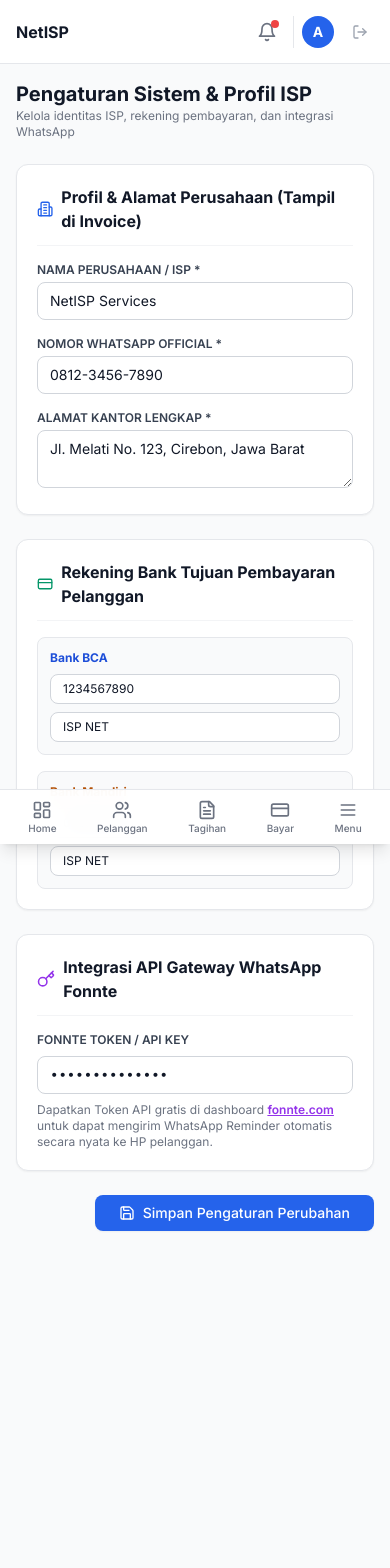
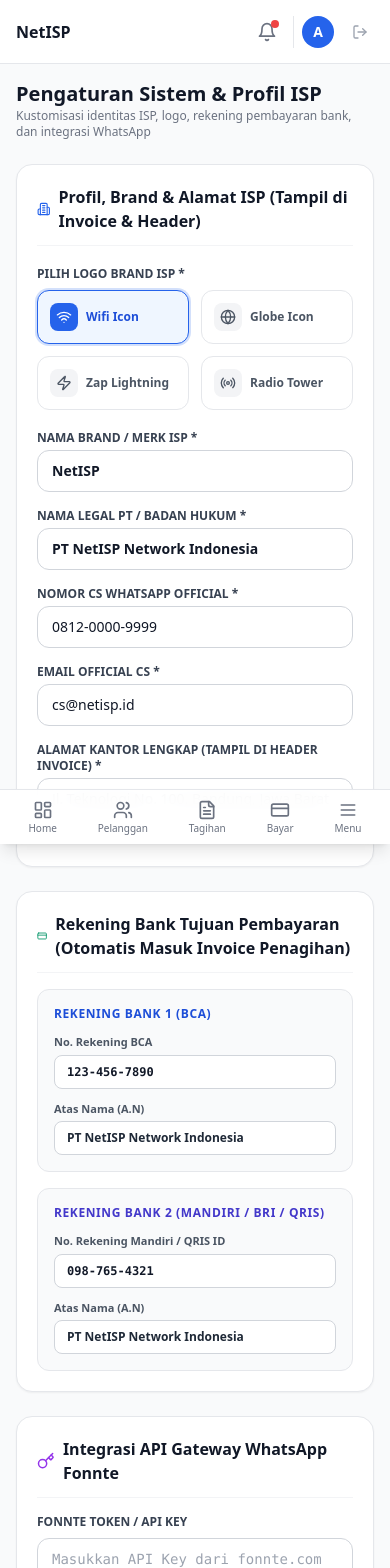
Before and after one commit to mochfauzi12/Internet-Billing-Management-System-IBMS-, a Next.js app in the folder apps/web/: page /settings in a window 390 px wide. Shown: the top 1568 px of the page. Before the commit the page ends 1311 px from the top, so only its background shows below. Built offline with nearby package versions, Linux system fonts and the light colour scheme; no server answers.

Commit message:
Integrate dynamic ISP profile, logo, address, and bank accounts seamlessly with invoices and sidebar

```diff
--- a/apps/web/src/app/settings/page.tsx
+++ b/apps/web/src/app/settings/page.tsx
@@ -5,32 +5,40 @@
 import { Topbar } from '@/components/layout/topbar';
 import { BottomNav } from '@/components/layout/bottom-nav';
 import { Button } from '@/components/ui/button';
-import { Building2, CreditCard, Key, Save, CheckCircle2 } from 'lucide-react';
+import { Building2, CreditCard, Key, Save, CheckCircle2, Wifi, Globe, Zap, Radio } from 'lucide-react';
+import { getIspSettings, saveIspSettings, IspSettings } from '@/lib/settings-store';
 
 export default function SettingsPage() {
   const [isSidebarOpen, setIsSidebarOpen] = useState(false);
   const [isSaved, setIsSaved] = useState(false);
 
-  const [companyName, setCompanyName] = useState('NetISP Services');
-  const [companyAddress, setCompanyAddress] = useState('Jl. Melati No. 123, Cirebon, Jawa Barat');
-  const [companyPhone, setCompanyPhone] = useState('0812-3456-7890');
-  const [companyEmail, setCompanyEmail] = useState('info@netisp.id');
+  const [settings, setSettings] = useState<IspSettings>({
+    companyName: 'NetISP',
+    legalName: 'PT NetISP Network Indonesia',
+    companyAddress: 'Jl. Teknologi No. 100, Bandung, Jawa Barat',
+    companyPhone: '0812-0000-9999',
+    companyEmail: 'info@netisp.id',
+    logoType: 'wifi',
+    bcaAccount: '123-456-7890',
+    bcaName: 'PT NetISP Network Indonesia',
+    mandiriAccount: '098-765-4321',
+    mandiriName: 'PT NetISP Network Indonesia',
+    waApiKey: 'dev-fonnte-key',
+  });
 
-  const [bcaAccount, setBcaAccount] = useState('1234567890');
-  const [bcaName, setBcaName] = useState('ISP NET');
-  const [mandiriAccount, setMandiriAccount] = useState('0987654321');
-  const [mandiriName, setMandiriName] = useState('ISP NET');
-
-  const [waApiKey, setWaApiKey] = useState('dev-fonnte-key');
+  useEffect(() => {
+    setSettings(getIspSettings());
+  }, []);
 
   const handleSave = (e: React.FormEvent) => {
     e.preventDefault();
+    saveIspSettings(settings);
     setIsSaved(true);
     setTimeout(() => setIsSaved(false), 3000);
   };
 
   return (
-    <div className="flex min-h-screen bg-gray-50">
+    <div className="flex min-h-screen bg-gray-50 font-sans">
       <Sidebar isOpen={isSidebarOpen} onClose={() => setIsSidebarOpen(false)} currentPath="/settings" />
       <div className="flex-1 flex flex-col min-w-0">
         <Topbar onMenuClick={() => setIsSidebarOpen(true)} />
@@ -38,103 +46,175 @@
           <div className="flex flex-col sm:flex-row sm:items-center justify-between gap-4">
             <div>
               <h1 className="text-xl sm:text-2xl font-bold text-gray-900">Pengaturan Sistem & Profil ISP</h1>
-              <p className="text-xs sm:text-sm text-gray-500">Kelola identitas ISP, rekening pembayaran, dan integrasi WhatsApp</p>
+              <p className="text-xs sm:text-sm text-gray-500">Kustomisasi identitas ISP, logo, rekening pembayaran bank, dan integrasi WhatsApp</p>
             </div>
             {isSaved && (
-              <div className="flex items-center gap-2 text-emerald-600 bg-emerald-50 px-3 py-1.5 rounded-lg text-xs font-semibold">
-                <CheckCircle2 className="w-4 h-4" /> Pengaturan Berhasil Disimpan
+              <div className="flex items-center gap-2 text-emerald-600 bg-emerald-50 px-3.5 py-2 rounded-xl text-xs font-bold border border-emerald-200">
+                <CheckCircle2 className="w-4 h-4" /> Pengaturan Tersimpan & Terintegrasi ke Invoice!
               </div>
             )}
           </div>
 
           <form onSubmit={handleSave} className="space-y-6">
-            {/* Profil ISP */}
-            <div className="bg-white p-5 rounded-xl border border-gray-200 shadow-sm space-y-4">
+            {/* Profil & Brand ISP */}
+            <div className="bg-white p-5 rounded-2xl border border-gray-200 shadow-sm space-y-5">
               <div className="flex items-center gap-2 text-blue-600 font-bold border-b border-gray-100 pb-3">
                 <Building2 className="w-5 h-5" />
-                <h3 className="text-base text-gray-900">Profil & Alamat Perusahaan (Tampil di Invoice)</h3>
+                <h3 className="text-base text-gray-900">Profil, Brand & Alamat ISP (Tampil di Invoice & Header)</h3>
               </div>
+
+              {/* Logo Choice */}
+              <div>
+                <label className="block text-xs font-bold text-gray-700 uppercase mb-2">Pilih Logo Brand ISP *</label>
+                <div className="grid grid-cols-2 sm:grid-cols-4 gap-3">
+                  {[
+                    { id: 'wifi', name: 'Wifi Icon', icon: Wifi },
+                    { id: 'globe', name: 'Globe Icon', icon: Globe },
+                    { id: 'zap', name: 'Zap Lightning', icon: Zap },
+                    { id: 'tower', name: 'Radio Tower', icon: Radio },
+                  ].map((item) => {
+                    const IconComp = item.icon;
+                    const isSelected = settings.logoType === item.id;
+                    return (
+                      <button
+                        key={item.id}
+                        type="button"
+                        onClick={() => setSettings({ ...settings, logoType: item.id as any })}
+                        className={`p-3 rounded-xl border flex items-center gap-2 text-xs font-bold transition-all ${
+                          isSelected
+                            ? 'bg-blue-50 border-blue-600 text-blue-700 ring-2 ring-blue-600/20'
+                            : 'bg-white border-gray-200 text-gray-600 hover:bg-gray-50'
+                        }`}
+                      >
+                        <div className={`p-1.5 rounded-lg ${isSelected ? 'bg-blue-600 text-white' : 'bg-gray-100 text-gray-600'}`}>
+                          <IconComp className="w-4 h-4" />
+                        </div>
+                        <span>{item.name}</span>
+                      </button>
+                    );
+                  })}
+                </div>
+              </div>
+
               <div className="grid grid-cols-1 md:grid-cols-2 gap-4">
                 <div>
-                  <label className="block text-xs font-semibold text-gray-700 uppercase mb-1">Nama Perusahaan / ISP *</label>
+                  <label className="block text-xs font-bold text-gray-700 uppercase mb-1">Nama Brand / Merk ISP *</label>
                   <input
                     type="text"
                     required
-                    value={companyName}
-                    onChange={(e) => setCompanyName(e.target.value)}
-                    className="w-full px-3 py-2 border border-gray-300 rounded-lg text-sm focus:ring-2 focus:ring-blue-500 focus:outline-none"
+                    value={settings.companyName}
+                    onChange={(e) => setSettings({ ...settings, companyName: e.target.value })}
+                    placeholder="NetISP"
+                    className="w-full px-3.5 py-2.5 border border-gray-300 rounded-xl text-sm font-semibold focus:ring-2 focus:ring-blue-500 focus:outline-none"
                   />
                 </div>
                 <div>
-                  <label className="block text-xs font-semibold text-gray-700 uppercase mb-1">Nomor WhatsApp Official *</label>
+                  <label className="block text-xs font-bold text-gray-700 uppercase mb-1">Nama Legal PT / Badan Hukum *</label>
                   <input
                     type="text"
                     required
-                    value={companyPhone}
-                    onChange={(e) => setCompanyPhone(e.target.value)}
-                    className="w-full px-3 py-2 border border-gray-300 rounded-lg text-sm focus:ring-2 focus:ring-blue-500 focus:outline-none"
+                    value={settings.legalName}
+                    onChange={(e) => setSettings({ ...settings, legalName: e.target.value })}
+                    placeholder="PT NetISP Network Indonesia"
+                    className="w-full px-3.5 py-2.5 border border-gray-300 rounded-xl text-sm font-semibold focus:ring-2 focus:ring-blue-500 focus:outline-none"
+                  />
+                </div>
+                <div>
+                  <label className="block text-xs font-bold text-gray-700 uppercase mb-1">Nomor CS WhatsApp Official *</label>
+                  <input
+                    type="text"
+                    required
+                    value={settings.companyPhone}
+                    onChange={(e) => setSettings({ ...settings, companyPhone: e.target.value })}
+                    placeholder="0812-0000-9999"
+                    className="w-full px-3.5 py-2.5 border border-gray-300 rounded-xl text-sm font-medium focus:ring-2 focus:ring-blue-500 focus:outline-none"
+                  />
+                </div>
+                <div>
+                  <label className="block text-xs font-bold text-gray-700 uppercase mb-1">Email Official CS *</label>
+                  <input
+                    type="email"
+                    required
+                    value={settings.companyEmail}
+                    onChange={(e) => setSettings({ ...settings, companyEmail: e.target.value })}
+                    placeholder="cs@netisp.id"
+                    className="w-full px-3.5 py-2.5 border border-gray-300 rounded-xl text-sm font-medium focus:ring-2 focus:ring-blue-500 focus:outline-none"
                   />
                 </div>
                 <div className="md:col-span-2">
-                  <label className="block text-xs font-semibold text-gray-700 uppercase mb-1">Alamat Kantor Lengkap *</label>
+                  <label className="block text-xs font-bold text-gray-700 uppercase mb-1">Alamat Kantor Lengkap (Tampil di Header Invoice) *</label>
                   <textarea
                     rows={2}
                     required
-                    value={companyAddress}
-                    onChange={(e) => setCompanyAddress(e.target.value)}
-                    className="w-full px-3 py-2 border border-gray-300 rounded-lg text-sm focus:ring-2 focus:ring-blue-500 focus:outline-none"
+                    value={settings.companyAddress}
+                    onChange={(e) => setSettings({ ...settings, companyAddress: e.target.value })}
+                    className="w-full px-3.5 py-2.5 border border-gray-300 rounded-xl text-sm font-medium focus:ring-2 focus:ring-blue-500 focus:outline-none"
                   />
                 </div>
               </div>
             </div>
 
-            {/* Rekening Pembayaran */}
-            <div className="bg-white p-5 rounded-xl border border-gray-200 shadow-sm space-y-4">
+            {/* Rekening Bank Tujuan Pembayaran */}
+            <div className="bg-white p-5 rounded-2xl border border-gray-200 shadow-sm space-y-4">
               <div className="flex items-center gap-2 text-emerald-600 font-bold border-b border-gray-100 pb-3">
                 <CreditCard className="w-5 h-5" />
-                <h3 className="text-base text-gray-900">Rekening Bank Tujuan Pembayaran Pelanggan</h3>
+                <h3 className="text-base text-gray-900">Rekening Bank Tujuan Pembayaran (Otomatis Masuk Invoice Penagihan)</h3>
               </div>
               <div className="grid grid-cols-1 md:grid-cols-2 gap-4">
-                <div className="p-3 bg-gray-50 rounded-lg border border-gray-200 space-y-2">
-                  <div className="text-xs font-bold text-blue-700">Bank BCA</div>
+                {/* Bank BCA */}
+                <div className="p-4 bg-gray-50 rounded-xl border border-gray-200 space-y-3">
+                  <div className="text-xs font-extrabold text-blue-700 uppercase tracking-wider">Rekening Bank 1 (BCA)</div>
+                  <div>
+                    <label className="block text-[11px] font-semibold text-gray-600 mb-1">No. Rekening BCA</label>
                     <input
                       type="text"
-                    placeholder="No. Rekening BCA"
-                    value={bcaAccount}
-                    onChange={(e) => setBcaAccount(e.target.value)}
-                    className="w-full px-3 py-1.5 border border-gray-300 rounded-lg text-xs bg-white"
+                      placeholder="123-456-7890"
+                      value={settings.bcaAccount}
+                      onChange={(e) => setSettings({ ...settings, bcaAccount: e.target.value })}
+                      className="w-full px-3 py-2 border border-gray-300 rounded-lg text-xs font-mono font-bold text-gray-900 bg-white"
                     />
+                  </div>
+                  <div>
+                    <label className="block text-[11px] font-semibold text-gray-600 mb-1">Atas Nama (A.N)</label>
                     <input
                       type="text"
-                    placeholder="Atas Nama"
-                    value={bcaName}
-                    onChange={(e) => setBcaName(e.target.value)}
-                    className="w-full px-3 py-1.5 border border-gray-300 rounded-lg text-xs bg-white"
+                      placeholder="PT NetISP Network Indonesia"
+                      value={settings.bcaName}
+                      onChange={(e) => setSettings({ ...settings, bcaName: e.target.value })}
+                      className="w-full px-3 py-2 border border-gray-300 rounded-lg text-xs font-semibold text-gray-800 bg-white"
                     />
                   </div>
+                </div>
 
-                <div className="p-3 bg-gray-50 rounded-lg border border-gray-200 space-y-2">
-                  <div className="text-xs font-bold text-amber-700">Bank Mandiri</div>
+                {/* Bank Mandiri / QRIS */}
+                <div className="p-4 bg-gray-50 rounded-xl border border-gray-200 space-y-3">
+                  <div className="text-xs font-extrabold text-indigo-700 uppercase tracking-wider">Rekening Bank 2 (Mandiri / BRI / QRIS)</div>
+                  <div>
+                    <label className="block text-[11px] font-semibold text-gray-600 mb-1">No. Rekening Mandiri / QRIS ID</label>
                     <input
                       type="text"
-                    placeholder="No. Rekening Mandiri"
-                    value={mandiriAccount}
-                    onChange={(e) => setMandiriAccount(e.target.value)}
-                    className="w-full px-3 py-1.5 border border-gray-300 rounded-lg text-xs bg-white"
+                      placeholder="098-765-4321"
+                      value={settings.mandiriAccount}
+                      onChange={(e) => setSettings({ ...settings, mandiriAccount: e.target.value })}
+                      className="w-full px-3 py-2 border border-gray-300 rounded-lg text-xs font-mono font-bold text-gray-900 bg-white"
                     />
+                  </div>
+                  <div>
+                    <label className="block text-[11px] font-semibold text-gray-600 mb-1">Atas Nama (A.N)</label>
                     <input
                       type="text"
-                    placeholder="Atas Nama"
-                    value={mandiriName}
-                    onChange={(e) => setMandiriName(e.target.value)}
-                    className="w-full px-3 py-1.5 border border-gray-300 rounded-lg text-xs bg-white"
+                      placeholder="PT NetISP Network Indonesia"
+                      value={settings.mandiriName}
+                      onChange={(e) => setSettings({ ...settings, mandiriName: e.target.value })}
+                      className="w-full px-3 py-2 border border-gray-300 rounded-lg text-xs font-semibold text-gray-800 bg-white"
                     />
+                  </div>
                 </div>
               </div>
             </div>
 
             {/* Integrasi WhatsApp API Fonnte */}
-            <div className="bg-white p-5 rounded-xl border border-gray-200 shadow-sm space-y-4">
+            <div className="bg-white p-5 rounded-2xl border border-gray-200 shadow-sm space-y-4">
               <div className="flex items-center gap-2 text-purple-600 font-bold border-b border-gray-100 pb-3">
                 <Key className="w-5 h-5" />
                 <h3 className="text-base text-gray-900">Integrasi API Gateway WhatsApp Fonnte</h3>
@@ -143,21 +223,21 @@
                 <label className="block text-xs font-semibold text-gray-700 uppercase">Fonnte Token / API Key</label>
                 <input
                   type="password"
-                  value={waApiKey}
-                  onChange={(e) => setWaApiKey(e.target.value)}
+                  value={settings.waApiKey}
+                  onChange={(e) => setSettings({ ...settings, waApiKey: e.target.value })}
                   placeholder="Masukkan API Key dari fonnte.com"
-                  className="w-full px-3 py-2 border border-gray-300 rounded-lg text-sm focus:ring-2 focus:ring-purple-500 focus:outline-none font-mono"
+                  className="w-full px-3.5 py-2.5 border border-gray-300 rounded-xl text-sm focus:ring-2 focus:ring-purple-500 focus:outline-none font-mono"
                 />
                 <p className="text-xs text-gray-500">
-                  Dapatkan Token API gratis di dashboard <a href="https://fonnte.com" target="_blank" className="text-purple-600 underline font-semibold">fonnte.com</a> untuk dapat mengirim WhatsApp Reminder otomatis secara nyata ke HP pelanggan.
+                  Dapatkan Token API di <a href="https://fonnte.com" target="_blank" className="text-purple-600 underline font-semibold">fonnte.com</a> untuk mengirimkan reminder WhatsApp secara nyata ke HP pelanggan.
                 </p>
               </div>
             </div>
 
-            <div className="flex justify-end">
-              <Button type="submit" variant="primary" className="gap-2 px-6">
+            <div className="flex justify-end pt-2">
+              <Button type="submit" variant="primary" className="gap-2 px-8 py-3 text-sm font-bold shadow-lg shadow-blue-500/25">
                 <Save className="w-4 h-4" />
-                Simpan Pengaturan Perubahan
+                Simpan & Integrasikan Ke Invoice
               </Button>
             </div>
           </form>
--- a/apps/web/src/components/layout/sidebar.tsx
+++ b/apps/web/src/components/layout/sidebar.tsx
@@ -1,8 +1,9 @@
 'use client';
 
-import React from 'react';
-import { Wifi, LayoutDashboard, Users, Package, FileText, CreditCard, Bell, BarChart3, Settings, ShieldCheck, LogOut, X } from 'lucide-react';
+import React, { useEffect, useState } from 'react';
+import { Wifi, Globe, Zap, Radio, LayoutDashboard, Users, Package, FileText, CreditCard, Bell, BarChart3, Settings, ShieldCheck, LogOut, X } from 'lucide-react';
 import { apiClient } from '@/lib/api-client';
+import { getIspSettings, DEFAULT_ISP_SETTINGS, IspSettings } from '@/lib/settings-store';
 
 interface SidebarProps {
   isOpen?: boolean;
@@ -11,6 +12,12 @@
 }
 
 export function Sidebar({ isOpen, onClose, currentPath = '/dashboard' }: SidebarProps) {
+  const [ispSettings, setIspSettings] = useState<IspSettings>(DEFAULT_ISP_SETTINGS);
+
+  useEffect(() => {
+    setIspSettings(getIspSettings());
+  }, []);
+
   const menuItems = [
     { label: 'Dashboard', icon: LayoutDashboard, href: '/dashboard' },
     { label: 'Pelanggan', icon: Users, href: '/customers' },
@@ -32,17 +39,28 @@
     window.location.href = '/login';
   };
 
+  const getLogoIcon = () => {
+    switch (ispSettings.logoType) {
+      case 'globe': return <Globe className="w-5 h-5" />;
+      case 'zap': return <Zap className="w-5 h-5" />;
+      case 'tower': return <Radio className="w-5 h-5" />;
+      default: return <Wifi className="w-5 h-5" />;
+    }
+  };
+
   const navContent = (
     <div className="h-full flex flex-col justify-between p-4">
       <div>
         <div className="flex items-center justify-between mb-8 px-2">
-          <div className="flex items-center gap-2">
-            <div className="p-2 bg-blue-600 rounded-lg text-white">
-              <Wifi className="w-5 h-5" />
+          <div className="flex items-center gap-2.5">
+            <div className="p-2 bg-blue-600 rounded-lg text-white shadow-md">
+              {getLogoIcon()}
             </div>
-            <div>
-              <h1 className="font-bold text-gray-900 leading-none">NetISP</h1>
-              <span className="text-xs text-gray-500">Service Provider</span>
+            <div className="overflow-hidden">
+              <h1 className="font-extrabold text-gray-900 leading-none truncate max-w-[130px]" title={ispSettings.companyName}>
+                {ispSettings.companyName}
+              </h1>
+              <span className="text-[10px] font-medium text-gray-500 block truncate">Service Provider</span>
             </div>
           </div>
           {onClose && (
--- /dev/null
+++ b/apps/web/src/lib/settings-store.ts
@@ -0,0 +1,49 @@
+export interface IspSettings {
+  companyName: string;
+  legalName: string;
+  companyAddress: string;
+  companyPhone: string;
+  companyEmail: string;
+  logoType: 'wifi' | 'globe' | 'zap' | 'tower';
+  bcaAccount: string;
+  bcaName: string;
+  mandiriAccount: string;
+  mandiriName: string;
+  waApiKey: string;
+}
+
+export const DEFAULT_ISP_SETTINGS: IspSettings = {
+  companyName: 'NetISP',
+  legalName: 'PT NetISP Network Indonesia',
+  companyAddress: 'Jl. Teknologi No. 100, Bandung, Jawa Barat',
+  companyPhone: '0812-0000-9999',
+  companyEmail: 'cs@netisp.id',
+  logoType: 'wifi',
+  bcaAccount: '123-456-7890',
+  bcaName: 'PT NetISP Network Indonesia',
+  mandiriAccount: '098-765-4321',
+  mandiriName: 'PT NetISP Network Indonesia',
+  waApiKey: '',
+};
+
+const SETTINGS_KEY = 'netisp_app_settings_v1';
+
+export function getIspSettings(): IspSettings {
+  if (typeof window === 'undefined') return DEFAULT_ISP_SETTINGS;
+  try {
+    const saved = localStorage.getItem(SETTINGS_KEY);
+    if (!saved) return DEFAULT_ISP_SETTINGS;
+    return { ...DEFAULT_ISP_SETTINGS, ...JSON.parse(saved) };
+  } catch (err) {
+    return DEFAULT_ISP_SETTINGS;
+  }
+}
+
+export function saveIspSettings(settings: IspSettings): void {
+  if (typeof window === 'undefined') return;
+  try {
+    localStorage.setItem(SETTINGS_KEY, JSON.stringify(settings));
+  } catch (err) {
+    console.error('Failed to save ISP settings to localStorage', err);
+  }
+}
```
Also changed, not shown: apps/web/src/app/invoices/[id]/page.tsx (+33 -15 lines), 1 other file (tests, documents, lock files or other folders). Lines whose indentation alone changed are shown as unchanged.
